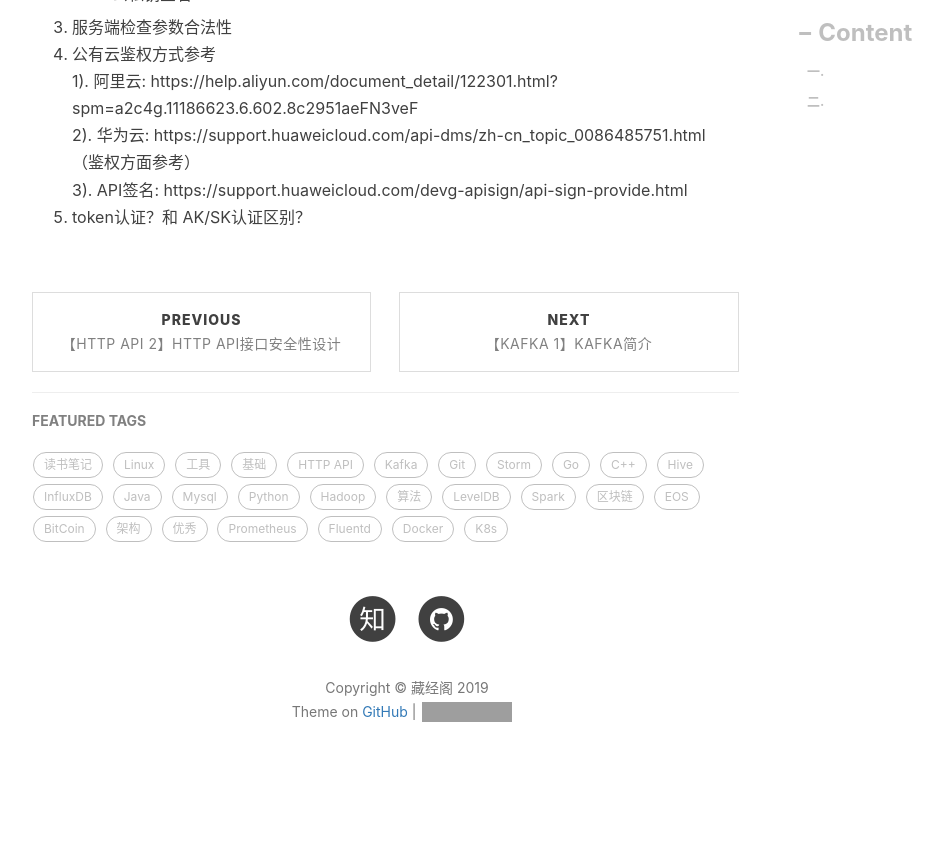
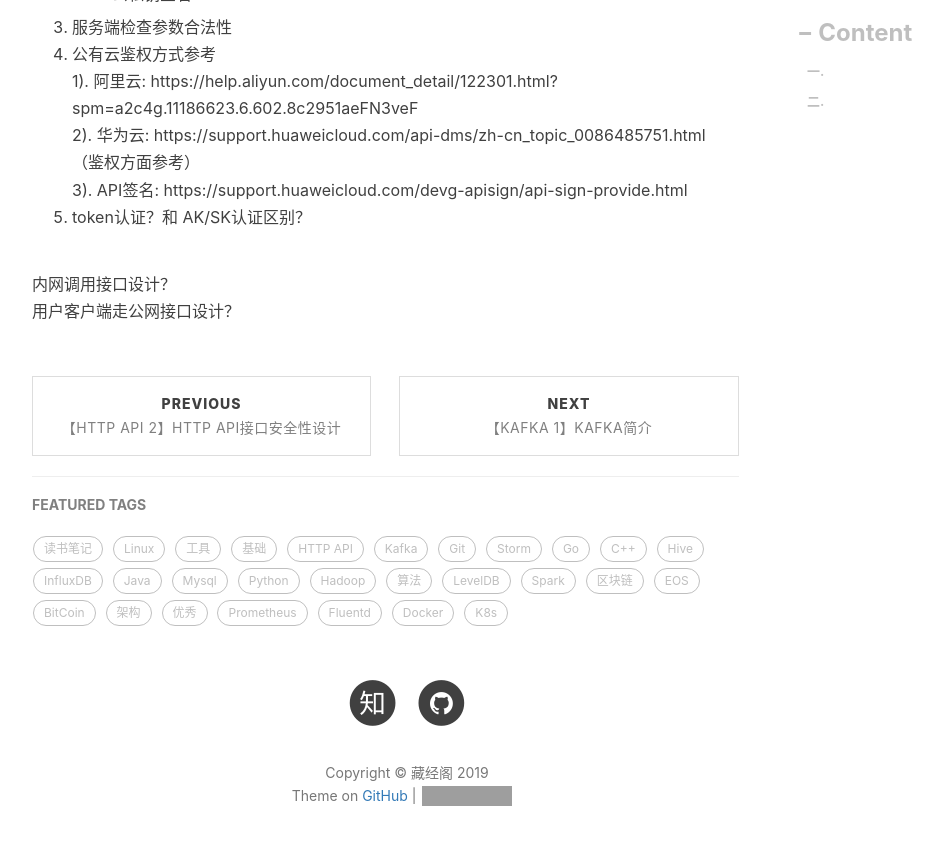
Before and after one commit to engru/chenguolin.github.io, a Jekyll site: the page built from _posts/2017-07-27-【HTTP API-3】HTTP API接口设计总结.md, in a window 1280 px wide and 900 px high, scrolled down 988 px. Shown: the top 845 px of the window, without its empty margins (233-1176 px from the left). Built offline with Jekyll 4.4.1, drawn with Linux system fonts in a browser that asks for light colours; nearby versions of some CDN libraries; comment, search, counter and statistics services are not loaded; before the commit the page ends 1804 px from its top, so only the background shows below that; grey boxes are pictures that could not be loaded.

Commit message:
Update 2017-07-27-【HTTP API-3】HTTP API接口设计总结.md

```diff
--- a/_posts/2017-07-27-【HTTP API-3】HTTP API接口设计总结.md
+++ b/_posts/2017-07-27-【HTTP API-3】HTTP API接口设计总结.md
@@ -23,3 +23,7 @@ tags:          #标签
    2). 华为云: https://support.huaweicloud.com/api-dms/zh-cn_topic_0086485751.html （鉴权方面参考）
    3). API签名: https://support.huaweicloud.com/devg-apisign/api-sign-provide.html
 5. token认证？和 AK/SK认证区别？
+
+
+内网调用接口设计？
+用户客户端走公网接口设计？
```
